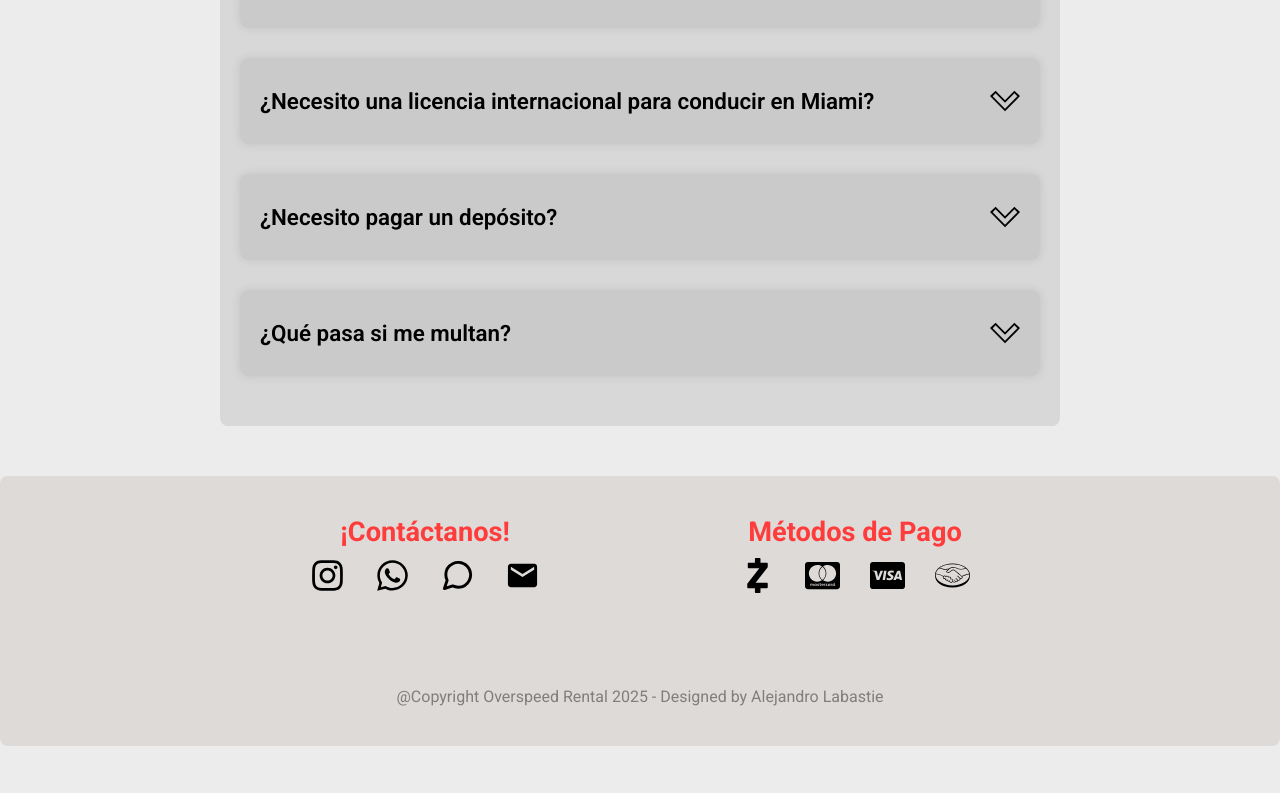
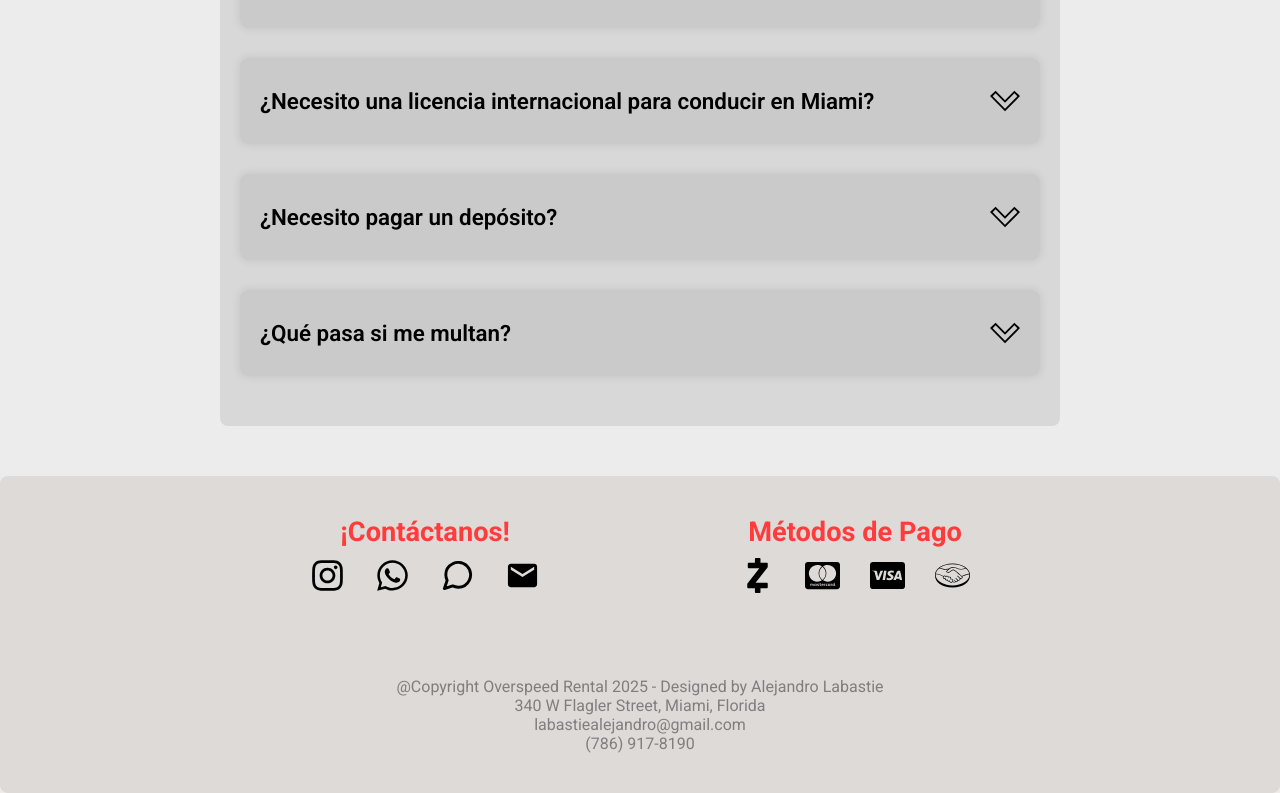
Before and after one commit to alelabas/Overspeed-Rentals, a React (Vite) app: page / in a window 1280 px wide. Shown: the part 4534-5327 px from the top of the page. Before the commit the page ends 5280 px from the top, so only its background shows below. Built offline with nearby package versions, Linux system fonts and the light colour scheme.

Commit message:
add minor changes and consent mode

```diff
--- a/index.html
+++ b/index.html
@@ -4,6 +4,13 @@
 		<meta charset="UTF-8" />
 		<meta name="viewport" content="width=device-width, initial-scale=1.0" />
 		<title>Overspeed Rentals | Alquiler de coches deportivos y económicos en Miami</title>
+		<script type="text/javascript">
+			var _iub = _iub || [];
+			_iub.csConfiguration = {"siteId":4018430,"cookiePolicyId":75476556,"lang":"es","storage":{"useSiteId":true}};
+		</script>
+		<script type="text/javascript" src="https://cs.iubenda.com/autoblocking/4018430.js"></script>
+		<script type="text/javascript" src="//cdn.iubenda.com/cs/gpp/stub.js"></script>
+		<script type="text/javascript" src="//cdn.iubenda.com/cs/iubenda_cs.js" charset="UTF-8" async></script>
 		<meta name="description" content="Overspeed Rentals es una agencia de alquiler de vehiculos ubicada en Miami, Estados Unidos. Otorgamos la mejor experiencia y comfort al mejor precio."/>
 		<meta property="og:title" content="Overspeed Rentals | Alquiler de coches deportivos y económicos en Miami"/>
 		<meta property="og:type" content="website"/>
--- a/src/components/Hero/Hero.css
+++ b/src/components/Hero/Hero.css
@@ -48,7 +48,7 @@
     }
 
     .hero-contact > h1 {
-        font-size: 2.5rem;
+        font-size: 3rem;
     }
 
     .hero-contact > p {
--- a/src/layouts/Footer/Footer.css
+++ b/src/layouts/Footer/Footer.css
@@ -53,6 +53,7 @@
 
 .disclaimer-section > p {
     color: #4a4949a1;
+    text-align: center;
 }
 
 .button-list {
--- a/src/layouts/Footer/Footer.tsx
+++ b/src/layouts/Footer/Footer.tsx
@@ -18,10 +18,10 @@ export function Footer () {
                             <FormattedMessage id="app.footer.contact" defaultMessage="Contact Us!" />
                         </h3>
                         <ul className="contact-icons">
-                            <a href="https://www.instagram.com/overspeedrentals/" target="_blank" rel="noreferrer" className="button-icons"><li><FaInstagram /></li></a>
-                            <a href="https://wa.me/+541164026530?text=Hola%20quiero%20mas%20informacion%20sobre%20alquilar%20un%20auto%20en%20Miami" target="_blank" rel="noreferrer" className="button-icons"><li><FaWhatsapp /></li></a>
-                            <a href="https://wa.me/+541164026530?text=Hola%20quiero%20mas%20informacion%20sobre%20alquilar%20un%20auto%20en%20Miami" target="_blank" rel="noreferrer" className="button-icons"><li><FiMessageCircle /></li></a>
-                            <a href="mailto:labastiealejandro@gmail.com" className="button-icons"><li><MdEmail /></li></a>
+                            <li><a href="https://www.instagram.com/overspeedrentals/" target="_blank" rel="noreferrer" className="button-icons"><FaInstagram /></a></li>
+                            <li><a href="https://wa.me/+541164026530?text=Hola%20quiero%20mas%20informacion%20sobre%20alquilar%20un%20auto%20en%20Miami" target="_blank" rel="noreferrer" className="button-icons"><FaWhatsapp /></a></li>
+                            <li><a href="https://wa.me/+541164026530?text=Hola%20quiero%20mas%20informacion%20sobre%20alquilar%20un%20auto%20en%20Miami" target="_blank" rel="noreferrer" className="button-icons"><FiMessageCircle /></a></li>
+                            <li><a href="mailto:labastiealejandro@gmail.com" className="button-icons"><MdEmail /></a></li>
                         </ul>
                     </div>
                     <div className="content-wrap">
@@ -39,6 +39,9 @@ export function Footer () {
 
                 <section className="disclaimer-section">
                     <p>@Copyright Overspeed Rental 2025 - Designed by Alejandro Labastie</p>
+                    <p>340 W Flagler Street, Miami, Florida</p>
+                    <p>labastiealejandro@gmail.com</p>
+                    <p>(786) 917-8190</p>
                 </section>
             </footer>
         </IconContext.Provider>
--- a/src/layouts/Servicies/servicies.css
+++ b/src/layouts/Servicies/servicies.css
@@ -7,7 +7,6 @@
 }
 
 .servicies h2{
-    font-size: 30px;
     color: #FF3C3C;
     font-weight: 900;
     text-transform: uppercase;
```
